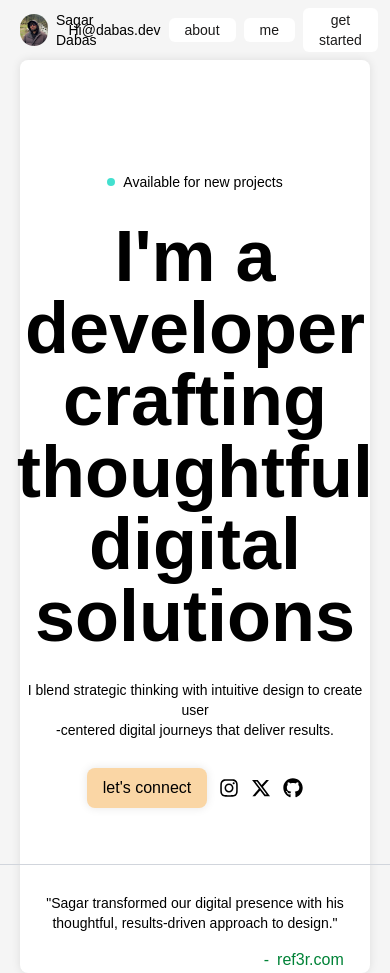
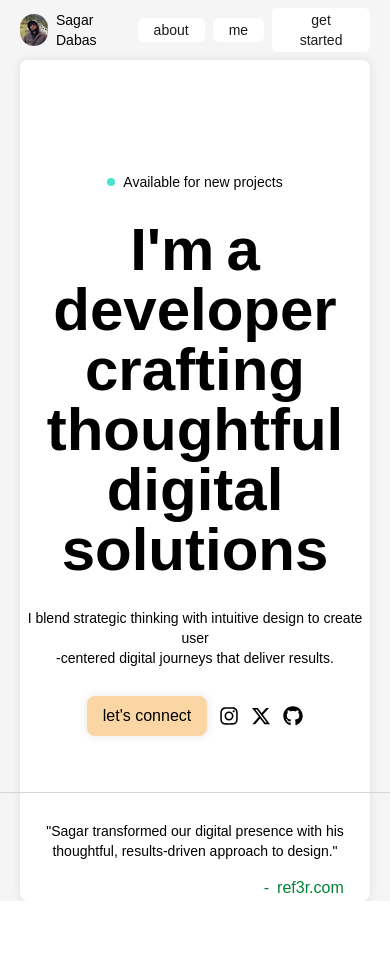
Before and after one commit to sagardabas0007/portfolio, a React (Vite) app: page / in a window 390 px wide. Shown: the top 973 px of the page. After the commit the page ends 901 px from the top, so only its background shows below. Built offline with nearby package versions, Linux system fonts and the light colour scheme.

Commit message:
added animation

```diff
--- a/package.json
+++ b/package.json
@@ -11,6 +11,7 @@
   },
   "dependencies": {
     "@tailwindcss/vite": "^4.1.12",
+    "framer-motion": "^12.23.12",
     "react": "^19.1.1",
     "react-dom": "^19.1.1",
     "react-icons": "^5.5.0",
--- a/src/Components/header/Navbar.jsx
+++ b/src/Components/header/Navbar.jsx
@@ -1,29 +1,45 @@
-import React from 'react'
-import My from '../../assets/my.jpg';
+import React from "react";
+import My from "../../assets/my.jpg";
+import { motion } from "framer-motion";
 
 const Navbar = () => {
-    const btns = ["about", "me", "get started"];
+  const btns = ["about", "me", "get started"];
 
   return (
-      <div className='flex items-center justify-between px-5 py-2'>
-          <div className='flex items-center justify-between gap-2'>
-              <img src={My} alt="broken image" className='h-8 w-7 rounded-full' />
-              <p className='text-sm font-medium'>Sagar Dabas</p>
-          </div>
-      <div className='flex items-center justify-between gap-2'>
-        <a href="#" className='font-extralight text-sm hover:text-gray-500 transition-all duration-100'>Hi@dabas.dev</a>
-       {btns.map((label, index) => (
-         < button
+    <motion.div
+      initial={{ opacity: 0,y:-100 }}
+      animate={{ opacity: 1, y:0 }}
+      transition={{
+        type:"spring",
+        stiffness: 200,
+        damping:90,
+        delay: 1,
+        duration: 0.3,
+      }}
+      className="flex items-center justify-between px-5 py-2"
+    >
+      <div className="flex items-center justify-between gap-2">
+        <img src={My} alt="broken image" className="h-8 w-7 rounded-full" />
+        <p className="text-sm font-medium">Sagar Dabas</p>
+      </div>
+      <div className="flex items-center justify-between gap-2">
+        <a
+          href="#"
+          className=" hidden md:block font-extralight text-sm hover:text-gray-500 transition-all duration-100"
+        >
+          Hi@dabas.dev
+        </a>
+        {btns.map((label, index) => (
+          <button
             key={index}
-            className='bg-white text-sm font-normal px-4 py-[2px] rounded-md text-[#1c1b1b] hover:bg-gray-100 transition-all duration-150 shadow-[0_0_10px_rgba(0,0,0,0.9) cursor-pointer'
+            className="bg-white text-sm font-normal px-4 py-[2px] rounded-md text-[#1c1b1b] hover:bg-gray-100 transition-all duration-150 shadow-[0_0_10px_rgba(0,0,0,0.9) cursor-pointer"
           >
             {label}
           </button>
         ))}
-          </div>
+      </div>
+    </motion.div>
+  );
+};
 
-    </div>
-  )
-}
-
-export default Navbar
+export default Navbar;
--- a/src/Components/hero/Hero.jsx
+++ b/src/Components/hero/Hero.jsx
@@ -1,47 +1,142 @@
-import React from 'react'
-import { FaInstagram, FaGithub } from 'react-icons/fa'
+import React from "react";
+import { FaInstagram, FaGithub } from "react-icons/fa";
 import { FaXTwitter } from "react-icons/fa6";
+import { motion } from "framer-motion";
 
 const Hero = () => {
+  const text = "I'm a developer crafting thoughtful digital solutions";
+  const words = text.split(" "); // split into words
+
+  // Parent container with stagger
+  const container = {
+    hidden: { opacity: 1 },
+    visible: {
+      opacity: 1,
+      transition: {
+        staggerChildren: 0.2, // stagger each word by 0.2s
+      },
+    },
+  };
+
+  // Individual word animation
+  const wordAnimation = {
+    hidden: { y: 50, opacity: 0, scale: 1.7 },
+    visible: {
+      y: 0,
+      opacity: 1,
+      scale: 1,
+      transition: { type: "spring", stiffness: 90, damping: 12 },
+    },
+  };
+
   return (
-    <div className='bg-white h-auto w-auto mx-5 shadow-[0_0_10px_rgba(0,0,0,0.1)] rounded-lg flex flex-col justify-center items-center gap-y-7 pt-28'>
-      <div className='flex items-center justify-between gap-2'>
-        <div className='bg-teal-400 h-2 w-2 rounded-full animate-pulse'></div>
-        <div className='font-light text-sm'>Available for new projects</div>
-      </div>
+    <div className="bg-white h-auto w-auto mx-5 shadow-[0_0_10px_rgba(0,0,0,0.1)] rounded-lg flex flex-col justify-center items-center gap-y-7 pt-28">
+      <motion.div
+        initial={{ opacity: 0 }}
+        animate={{ opacity: 1 }}
+        transition={{
+          type: "spring",
+          stiffness: 100,
+          damping:90,
+          delay: 2,
+          duration: 0.3,
+        }}
+        className="flex items-center justify-between gap-2"
+      >
+        <div className="bg-teal-400 h-2 w-2 rounded-full animate-pulse"></div>
+        <div className="font-light text-sm">Available for new projects</div>
+      </motion.div>
 
-      <div className='text-center text-7xl font-[550]'>
-        I'm a developer crafting<br/> thoughtful digital solutions
-      </div>
-
-      <div className='text-center font-light text-sm'>
-        I blend strategic thinking with intuitive design to create user<br/>-centered digital journeys that deliver results.
-      </div>
+      <motion.div
+        variants={container}
+        initial="hidden"
+        animate="visible"
+        className="text-center text-6xl md:text-7xl lg:text-8xl font-[550] flex flex-wrap justify-center gap-x-3"
+      >
+        {words.map((word, index) => (
+          <motion.span
+            key={index}
+            variants={wordAnimation}
+            className="inline-block"
+          >
+            {word}
+          </motion.span>
+        ))}
+      </motion.div>
+      <motion.div
+        initial={{ opacity: 0 }}
+        animate={{ opacity: 1 }}
+        transition={{
+          delay: 2,
+          duration: 0.3,
+        }}
+        className="text-center font-light text-sm"
+      >
+        I blend strategic thinking with intuitive design to create user
+        <br />
+        -centered digital journeys that deliver results.
+      </motion.div>
 
       {/* hire button and socials */}
 
-      <div className='flex justify-between items-center gap-3'>
-        <a href="#"><button className='bg-[#FAD6A5] px-4 py-2 rounded-lg text-base font-medium shadow-[0_0_10px_rgba(0,0,0,0.1)] cursor-pointer hover:shadow-[0_0_10px_rgba(0,0,0,0.4)] transition-all duration-700'>let's connect</button></a>
-        <a href="https://www.instagram.com/dabas.sagar_0007/"><FaInstagram className='h-5 w-5'/></a>
-        <a href="https://x.com/sagar_dbs?s=21"><FaXTwitter className='h-5 w-5'/></a>
-        <a href="https://github.com/sagardabas0007"><FaGithub className='h-5 w-5'/></a>
-      </div>
+      <motion.div
+        initial={{ opacity: 0 }}
+        animate={{ opacity: 1 }}
+        transition={{
+          delay: 2,
+          duration: 0.3,
+        }}
+        className="flex justify-between items-center gap-3"
+      >
+        <a href="#">
+          <button className="bg-[#FAD6A5] px-4 py-2 rounded-lg text-base font-medium shadow-[0_0_10px_rgba(0,0,0,0.1)] cursor-pointer hover:shadow-[0_0_10px_rgba(0,0,0,0.4)] transition-all duration-700">
+            let's connect
+          </button>
+        </a>
+        <a href="https://www.instagram.com/dabas.sagar_0007/">
+          <FaInstagram className="h-5 w-5" />
+        </a>
+        <a href="https://x.com/sagar_dbs?s=21">
+          <FaXTwitter className="h-5 w-5" />
+        </a>
+        <a href="https://github.com/sagardabas0007">
+          <FaGithub className="h-5 w-5" />
+        </a>
+      </motion.div>
 
-      <div>
+      <motion.div
+        initial={{ opacity: 0 }}
+        animate={{ opacity: 1 }}
+        transition={{
+          delay: 2,
+          duration: 0.3,
+        }}
+      >
         <hr class=" border-gray-300 w-[600px] mt-7" />
-      </div>
+      </motion.div>
 
-      <div className=''>
-        <div className='text-center font-light text-sm'>
-          "Sagar transformed our digital presence with his<br/> thoughtful, results-driven approach to design."
+      <motion.div
+        initial={{ opacity: 0 }}
+        animate={{ opacity: 1 }}
+        transition={{
+          delay: 2,
+          duration: 0.3,
+        }}
+        className=""
+      >
+        <div className="text-center font-light text-sm">
+          "Sagar transformed our digital presence with his
+          <br /> thoughtful, results-driven approach to design."
         </div>
-        <div className='flex items-baseline justify-end gap-2 text-green-700 animate-bounce'>
-          <span>-</span><a href="https://www.ref3r.com/" className='pt-4 text-md font-medium'>ref3r.com</a>
+        <div className="flex items-baseline justify-end gap-2 text-green-700 animate-bounce">
+          <span>-</span>
+          <a href="https://www.ref3r.com/" className="pt-4 text-md font-medium">
+            ref3r.com
+          </a>
         </div>
-      </div>
+      </motion.div>
+    </div>
+  );
+};
 
-    </div>
-  )
-}
-
-export default Hero
+export default Hero;
```
Also changed, not shown: 1 other file (tests, documents, lock files or other folders).
